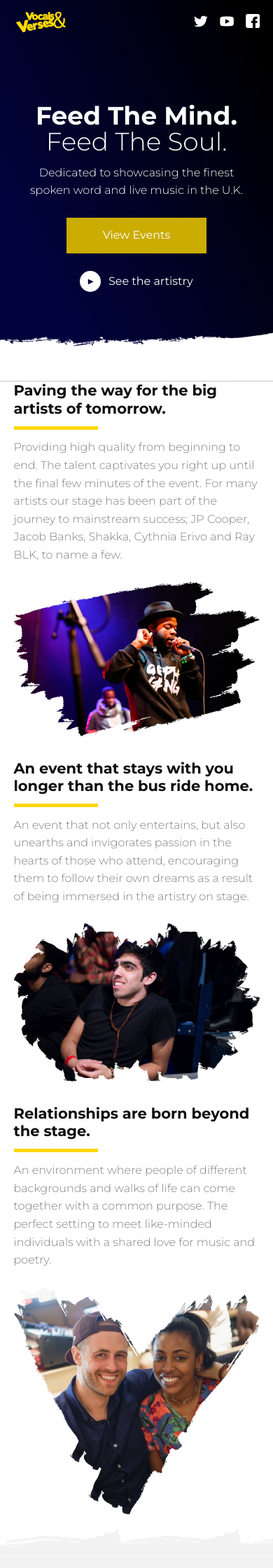
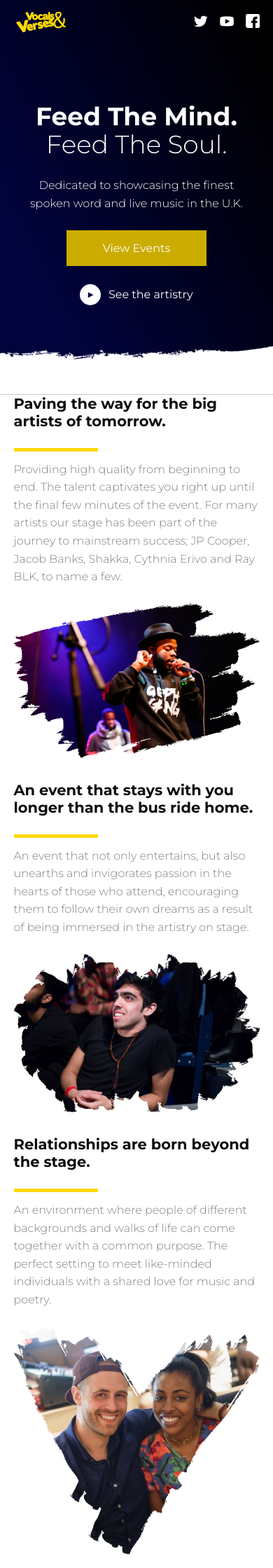
Before and after one commit to LloydBennett/vocalsandverses, a Jekyll site: the page built from index.html, in a window 390 px wide. Shown: the top 2240 px of the page at 70% size. Built offline with Jekyll 4.4.1, drawn with Linux system fonts in a browser that asks for light colours.

```diff
--- a/vocalsandverses.css
+++ b/vocalsandverses.css
@@ -1048,32 +1048,25 @@ body {
   font-family: "Montserrat", sans-serif;
   font-weight: 300; }
 
-h1,
-h2,
-h3,
-blockquote q {
-  margin: 0 0 0.8rem 0; }
-
 h1 {
   font-size: 3em;
   line-height: 1;
   color: black;
+  font-size: 3em;
   font-weight: 700;
   line-height: 1; }
   @media only screen and (max-width: 34.375em) {
     h1 {
       font-size: 2.25em;
-      line-height: 1.02222; } }
+      line-height: 1.1; } }
 
 h2 {
+  color: #0d0d0d;
   font-size: 2.25em;
-  line-height: 1.02222;
-  color: #0d0d0d; }
+  line-height: 1.2; }
   @media only screen and (max-width: 34.375em) {
     h2 {
-      font-size: 1.3125em;
-      line-height: 0.99048;
-      line-height: 1.2; } }
+      font-size: 1.3125em; } }
 
 h3, blockquote q {
   font-size: 1.5em;
@@ -1085,7 +1078,15 @@ h3, blockquote q {
       font-size: 1.125em;
       line-height: 0.97778; } }
 
-p, blockquote, ul, li, dl {
+h1,
+h2,
+h3,
+blockquote q,
+p,
+blockquote,
+ul,
+li,
+dl {
   margin: 0 0 1.6rem 0; }
 
 blockquote q {
```
Also changed, not shown: _sass/globals/_typography.scss (+14 -11 lines), Gemfile.lock, 4 other files.
